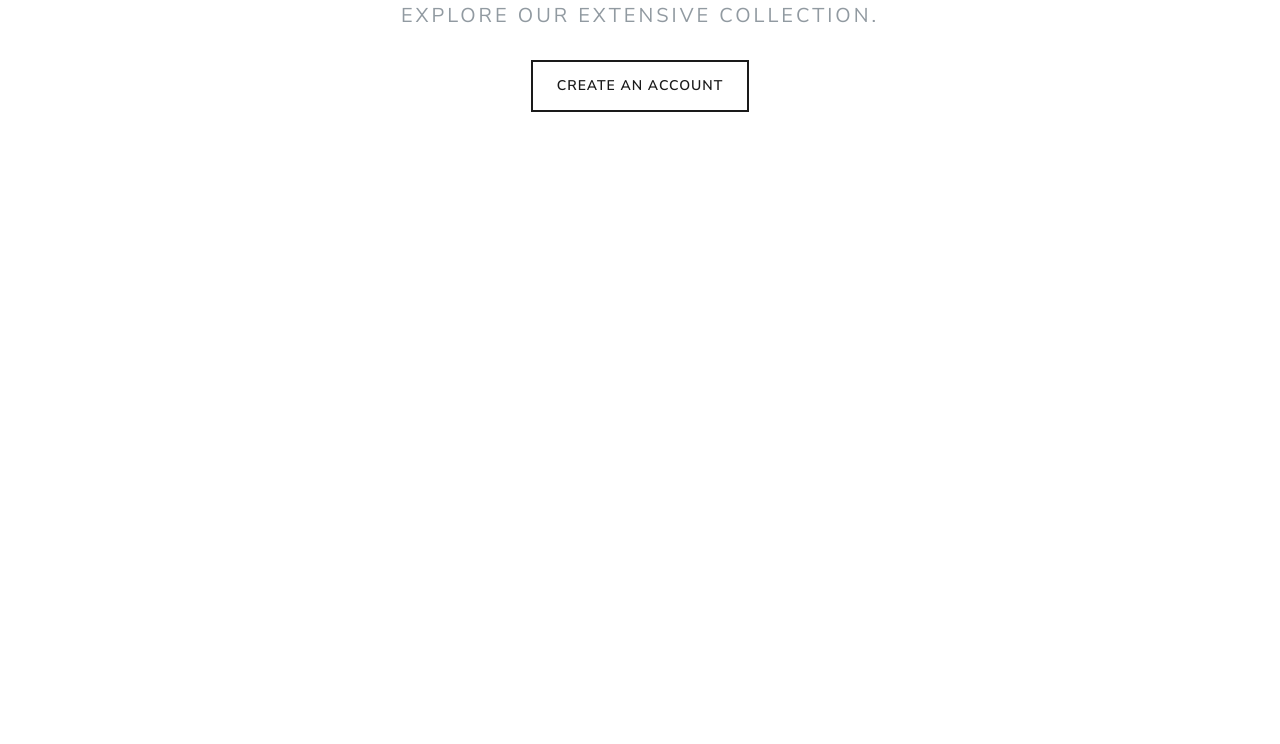
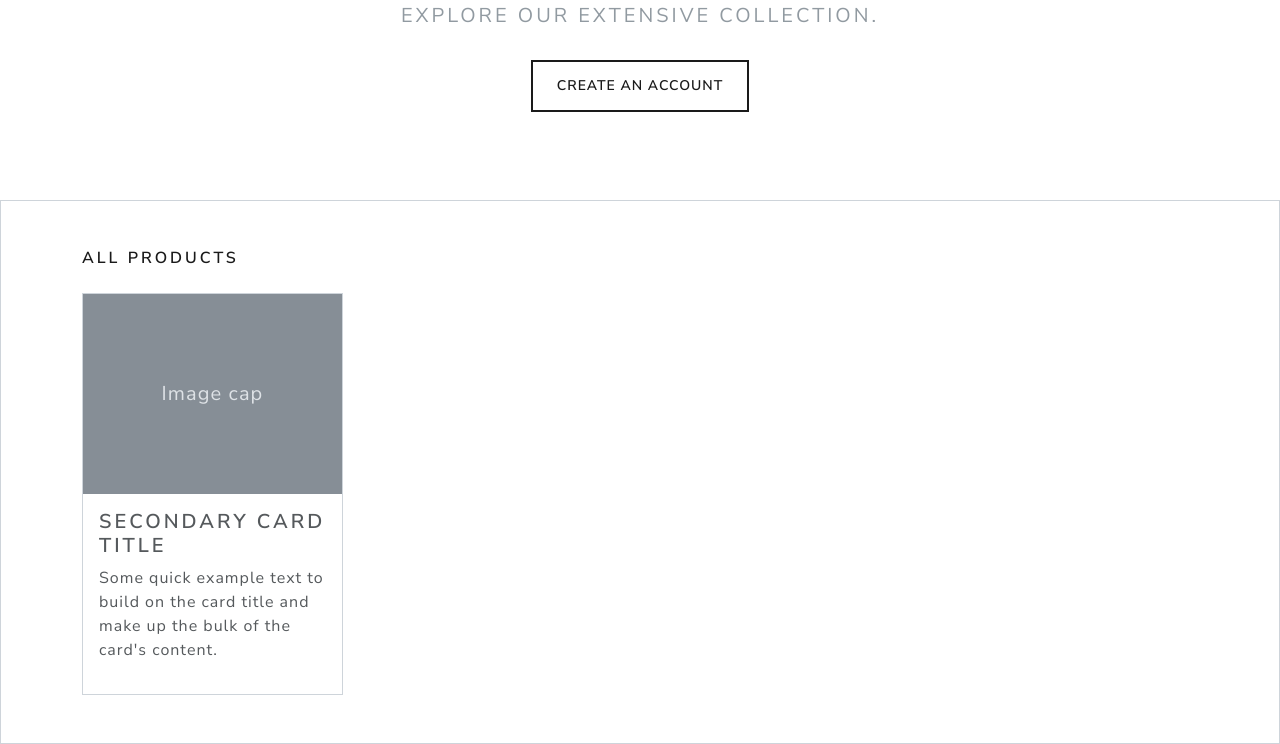
Before and after one commit to egorpon/e-commerce-store, a Django app: page / in a window 1280 px wide. Shown: the part 209-953 px from the top of the page. Before the commit the page ends 321 px from the top, so only its background shows below. Run offline with Django 5.2, Linux system fonts and the light colour scheme; data that the repository does not hold is empty.

Commit message:
add product cards

```diff
--- a/ecommerce/settings.py
+++ b/ecommerce/settings.py
@@ -62,6 +62,7 @@ TEMPLATES = [
                 "django.template.context_processors.request",
                 "django.contrib.auth.context_processors.auth",
                 "django.contrib.messages.context_processors.messages",
+                "store.views.categories",
             ],
         },
     },
--- a/store/models.py
+++ b/store/models.py
@@ -16,6 +16,9 @@ class Category(models.Model):
 
 class Product(models.Model):
     title = models.CharField(max_length=255)
+    category = models.ForeignKey(
+        Category, related_name="products", on_delete=models.CASCADE, null=True
+    )
     brand = models.CharField(max_length=255, default="un-branded")
     description = models.TextField(blank=True)
     slug = models.SlugField(max_length=255, unique=True)
@@ -23,7 +26,7 @@ class Product(models.Model):
     image = models.ImageField(upload_to="images/")
 
     class Meta:
-        verbose_name_plural = 'products'
+        verbose_name_plural = "products"
 
     def __str__(self):
         return self.title
--- a/store/templates/store/base.html
+++ b/store/templates/store/base.html
@@ -30,6 +30,11 @@
               <li>
                 <a class="dropdown-item" href="{% url 'store' %}">All</a>
               </li>
+              {% for category in all_categories %}
+                <li>
+                  <a class="dropdown-item" href="#">{{ category.name|capfirst }}</a>
+                </li>
+              {% endfor %}
             </ul>
           </li>
         </ul>
--- a/store/templates/store/store.html
+++ b/store/templates/store/store.html
@@ -10,4 +10,24 @@
       </div>
     </div>
   </section>
+
+  <section class="album py-5 border-secondary">
+    <div class="container">
+      <h5 class="pb-3">All products</h5>
+      <div class="row row-cols-md-4 row-cols-sm-2 row-cols-1 g-4">
+        <div class="col">
+          <div class="card border-secondary mb-3 h-100 w-100">
+            <svg xmlns="http://www.w3.org/2000/svg" class="d-block user-select-none" width="100%" height="200" aria-label="Placeholder: Image cap" focusable="false" role="img" preserveAspectRatio="xMidYMid slice" viewBox="0 0 318 180" style="font-size:1.125rem;text-anchor:middle">
+              <rect width="100%" height="100%" fill="#868e96"></rect>
+              <text x="50%" y="50%" fill="#dee2e6" dy=".3em">Image cap</text>
+            </svg>
+            <div class="card-body">
+              <h4 class="card-title">Secondary card title</h4>
+              <p class="card-text">Some quick example text to build on the card title and make up the bulk of the card's content.</p>
+            </div>
+          </div>
+        </div>
+      </div>
+    </div>
+  </section>
 {% endblock %}
--- a/store/views.py
+++ b/store/views.py
@@ -1,6 +1,14 @@
 from django.shortcuts import render
+from .models import Category
 
 # Create your views here.
 
+
 def store(request):
-    return render(request, 'store/store.html')
+    return render(request, "store/store.html")
+
+
+def categories(request):
+    all_categories = Category.objects.all()
+
+    return {"all_categories": all_categories}
```
Also changed, not shown: static/media/images/Dark_green_shirt.jpg (added), static/media/images/Marvins_black_shoes.jpg (added), static/media/images/Marvins_brown_shoes.jpg (added), static/media/images/Mineral_blue_shirt.jpg (added), store/migrations/0002_product_category.py (added).
